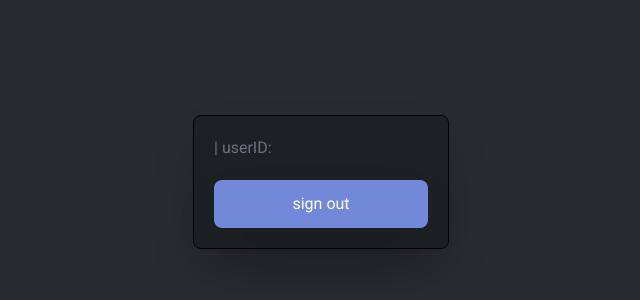
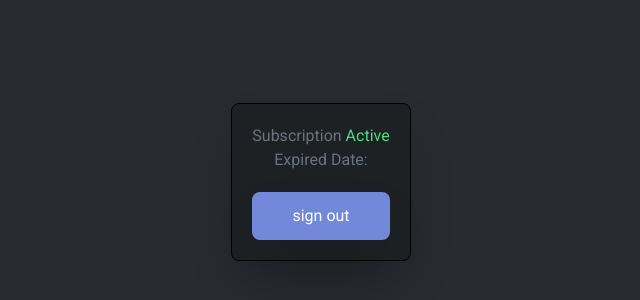
Before and after one commit to JoshuaRVLS/DashboardAutoPost, a Next.js app: page /dashboard in a window 1280 px wide. Shown: the part 218-518 px from the top of the page, without its empty margins (319-959 px from the left). Built offline with nearby package versions, Linux system fonts and the light colour scheme; no server answers.

Commit message:
Adding Navbar and Renew Code System

```diff
--- a/app/dashboard/layout.js
+++ b/app/dashboard/layout.js
@@ -1,8 +1,15 @@
+import Navbar from "@/components/Navbar/Navbar";
+
 export const metadata = {
   title: "User Dashboard",
   description: "User dashboard",
 };
 
 export default function DashboardLayout({ children }) {
-  return children;
+  return (
+    <>
+      <Navbar />
+      {children}
+    </>
+  );
 }
--- a/app/dashboard/page.js
+++ b/app/dashboard/page.js
@@ -2,14 +2,24 @@
 
 import React from "react";
 import { signOut, useSession } from "next-auth/react";
+import RenewCode from "@/components/RenewCode";
 
 const page = () => {
   const { data: session } = useSession();
 
   return (
     <div className="center">
-      <div className="form-col">
-        {session?.user?.username} | userID: {session?.user?.userId}
+      <div className="form-col max-w-fit">
+        {session?.user?.expired ? (
+          <RenewCode />
+        ) : (
+          <div className="flex flex-col justify-center items-center">
+            <span>
+              Subscription <span className="text-green-400">Active</span>
+            </span>
+            <span>Expired Date: {session?.user?.expiry}</span>
+          </div>
+        )}
         <button className="btn" onClick={signOut}>
           sign out
         </button>
```
